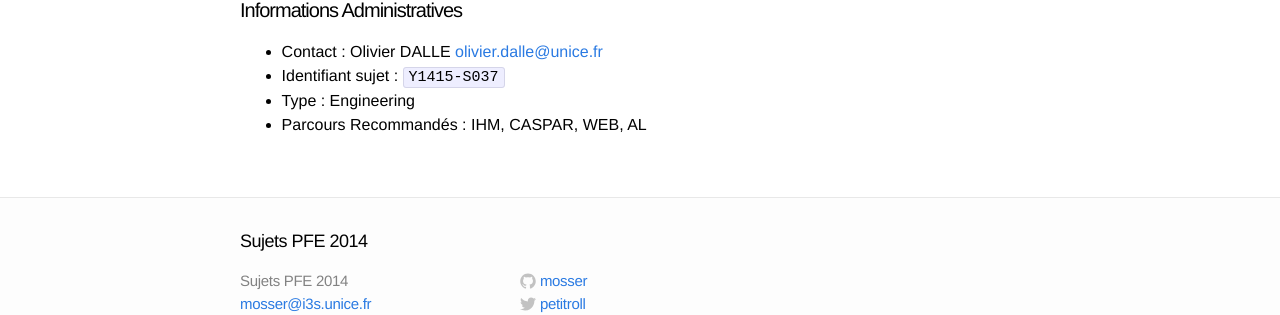
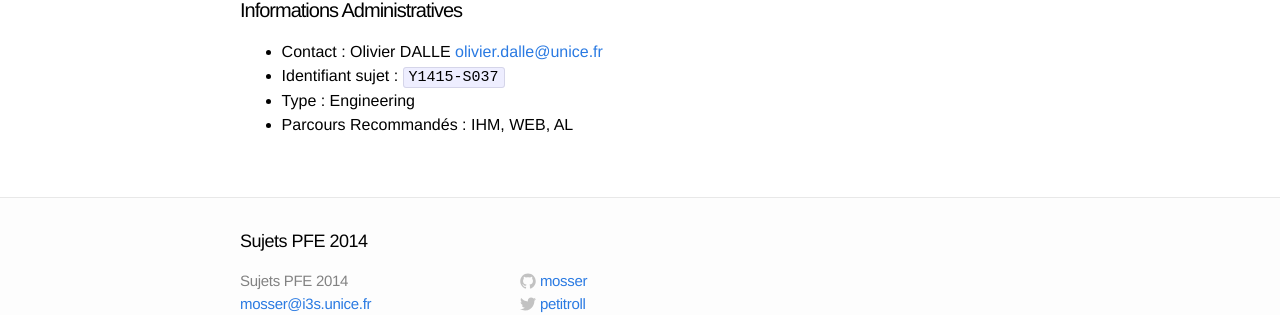
Before and after one commit to gmolines/pfe, a Jekyll site: the page built from _posts/2014-09-15-Y1415-S037.markdown, in a window 1280 px wide. Shown: the part 1472-1787 px from the top of the page. Built offline with Jekyll 4.4.1, drawn with Linux system fonts in a browser that asks for light colours.

Commit message:
Update 2014-09-15-Y1415-S037.markdown

```diff
--- a/_posts/2014-09-15-Y1415-S037.markdown
+++ b/_posts/2014-09-15-Y1415-S037.markdown
@@ -2,7 +2,7 @@
 layout: post
 title: "Création d'un site de soumission d'article scientifique avancé"
 date: 2014-09-15 16:27:43
-categories: [dispo, ihm, al, web, caspar]
+categories: [dispo, ihm, al, web]
 pid: Y1415-S037
 type: Engineering
 contact: Olivier DALLE
@@ -41,4 +41,4 @@ Un site web demo deployé sur un site de production réel tel que amazon ou hero
   * Contact : Olivier DALLE <olivier.dalle@unice.fr>
   * Identifiant sujet : `Y1415-S037`
   * Type : Engineering
-  * Parcours Recommandés :  IHM, CASPAR, WEB, AL
+  * Parcours Recommandés :  IHM, WEB, AL
```
